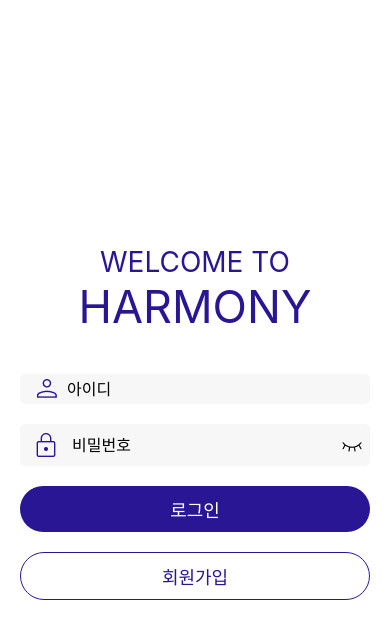
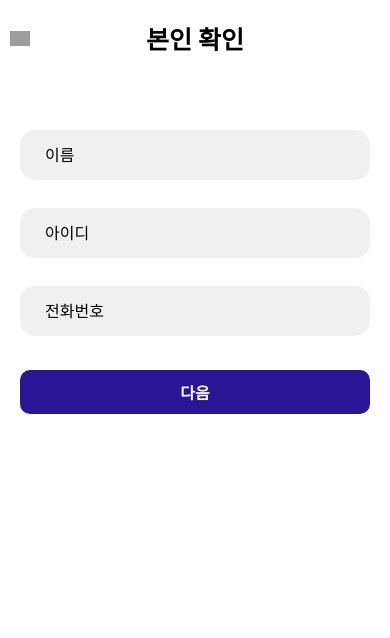
Before and after one commit to AACAPPELLA/Harmony-ReactNative, a React Native app: screen /findPW in a window 390 px wide. Shown: the top 638 px of the page. Built offline with nearby package versions, Linux system fonts and the light colour scheme; grey boxes are pictures that could not be loaded.

Commit message:
💄 비밀번호 찾기

```diff
--- a/App.tsx
+++ b/App.tsx
@@ -17,6 +17,7 @@ import SharedListeningChat from './screens/SharedChat/SharedListeningChat';
 import SharedChatScreen from './screens/SharedChat/SharedChatScreen';
 import SetTitle from './screens/SharedChat/SetTitle';
 import SavedShared from './screens/SharedChat/SavedShared';
+import findPW from './screens/login/findPW';
 const Stack = createStackNavigator();
 
 const App = () => {
@@ -40,6 +41,7 @@ const App = () => {
         <Stack.Screen name="SharedChatScreen" component={SharedChatScreen}  options={{headerShown: false}}/>
         <Stack.Screen name="SetTitle" component={SetTitle}  options={{headerShown: false}}/>
         <Stack.Screen name="SavedShared" component={SavedShared}  options={{headerShown: false}}/>
+        <Stack.Screen name="findPW" component={findPW}  options={{headerShown: false}}/>
       </Stack.Navigator>
     </NavigationContainer>
   );
--- a/package.json
+++ b/package.json
@@ -17,7 +17,7 @@
     "nullthrows": "^1.1.1",
     "react": "18.2.0",
     "react-native": "0.74.2",
-    "react-native-calendars": "^1.1305.0",
+    "react-native-calendars": "^1.1306.0",
     "react-native-gesture-handler": "^2.17.1",
     "react-native-reanimated": "^3.13.0",
     "react-native-safe-area-context": "^4.10.8",
--- a/screens/HomeScreen.tsx
+++ b/screens/HomeScreen.tsx
@@ -55,9 +55,6 @@ const HomeScreen = () => {
           <Image source={require('../assets/calendar-icon-gray.png')} style={styles.footerIcon} />
         </TouchableOpacity>
         <TouchableOpacity style={styles.footerButton} onPress={() => navigation.navigate('MyPage')}>
-          <Image source={require('../assets/settings-icon.png')} style={styles.footerIcon}/>
-        </TouchableOpacity>
-        <TouchableOpacity style={styles.footerButton} onPress={() => navigation.navigate('Settings')}>
           <Image source={require('../assets/settings-icon-gray.png')} style={styles.footerIcon} />
         </TouchableOpacity>
       </View>
--- a/screens/MyPage.tsx
+++ b/screens/MyPage.tsx
@@ -83,6 +83,10 @@ const MyPage = () => {
 
   const handleChange = (key: keyof typeof editedUserData, value: string) => {
     setEditedUserData({ ...editedUserData, [key]: value });
+  };
+
+  const handleFindPWPress = () => {
+    navigation.navigate('FindPW');
   };
 
   return (
@@ -184,6 +188,9 @@ const MyPage = () => {
               </TouchableOpacity>
             </View>
           )}
+          <TouchableOpacity onPress={handleFindPWPress} style={styles.findPWButton}>
+            <Text style={styles.findPWButtonText}>비밀번호를 잊어버리셨나요?</Text>
+          </TouchableOpacity>
         </View>
       </ScrollView>
     </View>
@@ -304,6 +311,16 @@ const styles = StyleSheet.create({
     fontSize: 16,
     fontWeight: 'bold',
   },
+  findPWButton: {
+    marginTop: 20,
+    alignItems: 'flex-end',
+    marginRight: 20,
+  },
+  findPWButtonText: {
+    fontSize: 14,
+    color: '#5A5A5A',
+    textDecorationLine: 'underline',
+  },
 });
 
 export default MyPage;
--- /dev/null
+++ b/screens/login/findPW.tsx
@@ -0,0 +1,131 @@
+import React, { useState } from 'react';
+import { View, Text, StyleSheet, TouchableOpacity, Image, TextInput, Alert } from 'react-native';
+import { useNavigation } from '@react-navigation/native';
+
+const FindPW = () => {
+  const navigation = useNavigation();
+  const [userData, setUserData] = useState({
+    name: '',
+    id: '',
+    phone: '',
+  });
+
+  const handleBackPress = () => {
+    navigation.goBack();
+  };
+
+  const handleNextPress = () => {
+    // 본인 확인을 위한 로직 추가
+    if (userData.name && userData.id && userData.phone) {
+      Alert.alert('Success', '본인 확인이 완료되었습니다.');
+      // 다음 단계로 이동하는 로직 추가
+    } else {
+      Alert.alert('Error', '모든 정보를 입력해 주세요.');
+    }
+  };
+
+  const handleChange = (key: keyof typeof userData, value: string) => {
+    setUserData({ ...userData, [key]: value });
+  };
+
+  return (
+    <View style={styles.container}>
+      <View style={styles.header}>
+        <TouchableOpacity onPress={handleBackPress} style={styles.backButton}>
+          <Image source={require('../assets/mpBack.png')} style={styles.icon} resizeMode='contain'/>
+        </TouchableOpacity>
+        <Text style={styles.headerTitle}>본인 확인</Text>
+      </View>
+      <View style={styles.formContainer}>
+        <View style={styles.inputRow}>
+          <TextInput
+            style={styles.inputText}
+            placeholder="이름"
+            value={userData.name}
+            onChangeText={(text) => handleChange('name', text)}
+          />
+        </View>
+        <View style={styles.inputRow}>
+          <TextInput
+            style={styles.inputText}
+            placeholder="아이디"
+            value={userData.id}
+            onChangeText={(text) => handleChange('id', text)}
+          />
+        </View>
+        <View style={styles.inputRow}>
+          <TextInput
+            style={styles.inputText}
+            placeholder="전화번호"
+            value={userData.phone}
+            onChangeText={(text) => handleChange('phone', text)}
+          />
+        </View>
+        <TouchableOpacity onPress={handleNextPress} style={styles.nextButton}>
+          <Text style={styles.nextButtonText}>다음</Text>
+        </TouchableOpacity>
+      </View>
+    </View>
+  );
+};
+
+const styles = StyleSheet.create({
+  container: {
+    flex: 1,
+    backgroundColor: '#fff',
+  },
+  header: {
+    flexDirection: 'row',
+    alignItems: 'center',
+    justifyContent: 'center',
+    padding: 20,
+  },
+  backButton: {
+    position: 'absolute',
+    left: 10,
+  },
+  headerTitle: {
+    fontSize: 25,
+    fontWeight: 'bold',
+    color: 'black',
+  },
+  formContainer: {
+    padding: 20,
+    marginTop: 20,
+  },
+  inputRow: {
+    flexDirection: 'row',
+    alignItems: 'center',
+    marginVertical: 14,
+    borderRadius: 15,
+    backgroundColor: '#F0F0F0',
+    height: 50,
+    width: '100%',
+    paddingHorizontal: 15,
+  },
+  inputText: {
+    fontSize: 16,
+    flex: 1,
+    marginLeft: 10,
+  },
+  icon: {
+    width: 20,
+    height: 20,
+    marginRight: 15,
+  },
+  nextButton: {
+    backgroundColor: '#291695',
+    padding: 10,
+    borderRadius: 10,
+    marginVertical: 20,
+    width: '100%',
+    alignItems: 'center',
+  },
+  nextButtonText: {
+    color: '#fff',
+    fontSize: 16,
+    fontWeight: 'bold',
+  },
+});
+
+export default FindPW;
```
Also changed, not shown: 2 other files (tests, documents, lock files or other folders).
